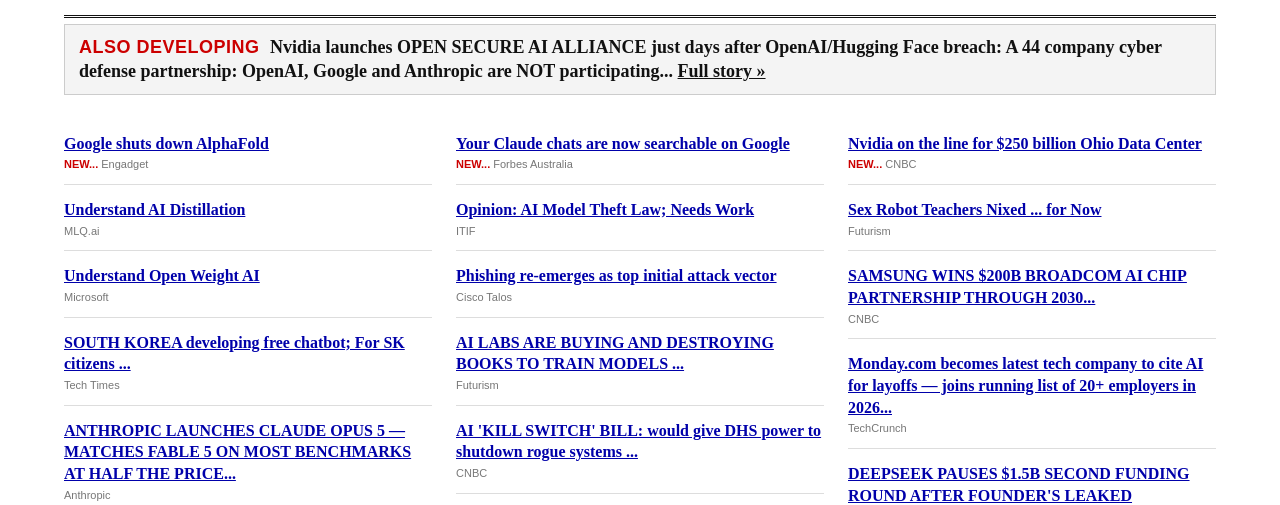
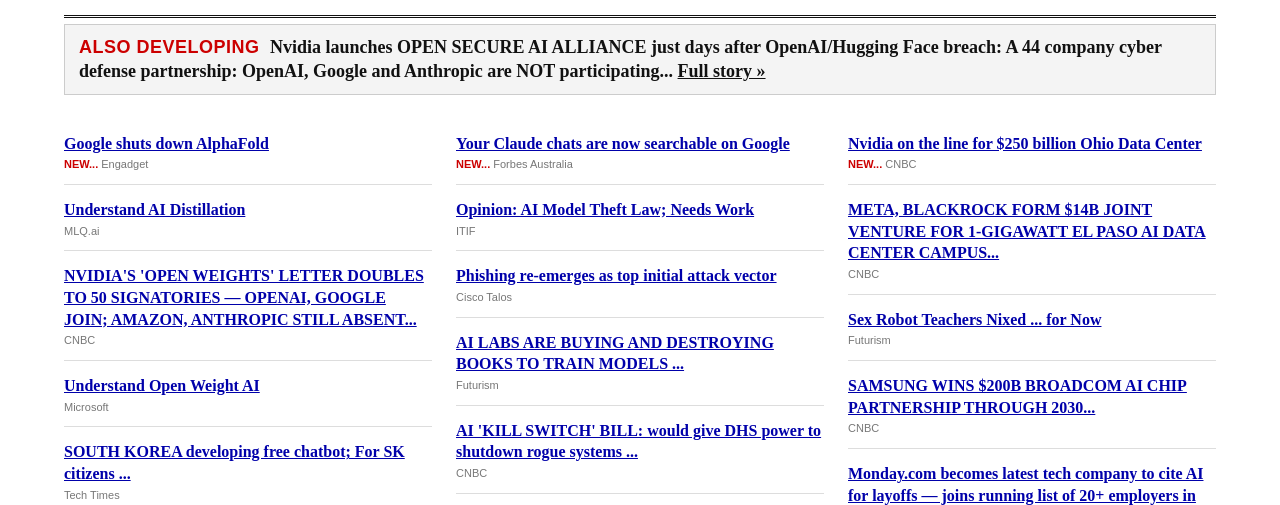
Before and after one commit to ephraleg/AInetWatch, a plain HTML site: page index.html in a window 1280 px wide. Shown: the part 240-745 px from the top of the page. Drawn offline with Linux system fonts and the light colour scheme.

Commit message:
Add Nvidia Open Weights letter (50 signatories, OpenAI/Google join) to Lab & Models; add Meta/BlackRock $14B El Paso data center JV to Business News

```diff
--- a/index.html
+++ b/index.html
@@ -56,6 +56,11 @@
       <div class="headline">
         <a href="https://mlq.ai/news/ai-distillation-is-a-standard-tool-washington-is-deciding-when-it-becomes-model-theft/" target="_blank" rel="noopener">Understand AI Distillation</a>
         <span class="src">MLQ.ai</span>
+      </div>
+
+      <div class="headline">
+        <a href="https://www.cnbc.com/2026/07/24/nvidia-microsoft-meta-open-weight-ai-models.html" target="_blank" rel="noopener">NVIDIA'S 'OPEN WEIGHTS' LETTER DOUBLES TO 50 SIGNATORIES — OPENAI, GOOGLE JOIN; AMAZON, ANTHROPIC STILL ABSENT...</a>
+        <span class="src">CNBC</span>
       </div>
 
       <div class="headline">
@@ -147,6 +152,11 @@
 
       <div class="headline new">
         <a href="https://www.cnbc.com/2026/07/27/nvidia-and-openai-in-talks-for-up-to-250-billion-dollar-ai-backstop.html" target="_blank" rel="noopener">Nvidia on the line for $250 billion Ohio Data Center</a>
+        <span class="src">CNBC</span>
+      </div>
+
+      <div class="headline">
+        <a href="https://www.cnbc.com/2026/07/28/meta-blackrock-partner-on-14-billion-el-paso-data-center.html" target="_blank" rel="noopener">META, BLACKROCK FORM $14B JOINT VENTURE FOR 1-GIGAWATT EL PASO AI DATA CENTER CAMPUS...</a>
         <span class="src">CNBC</span>
       </div>
 
```
